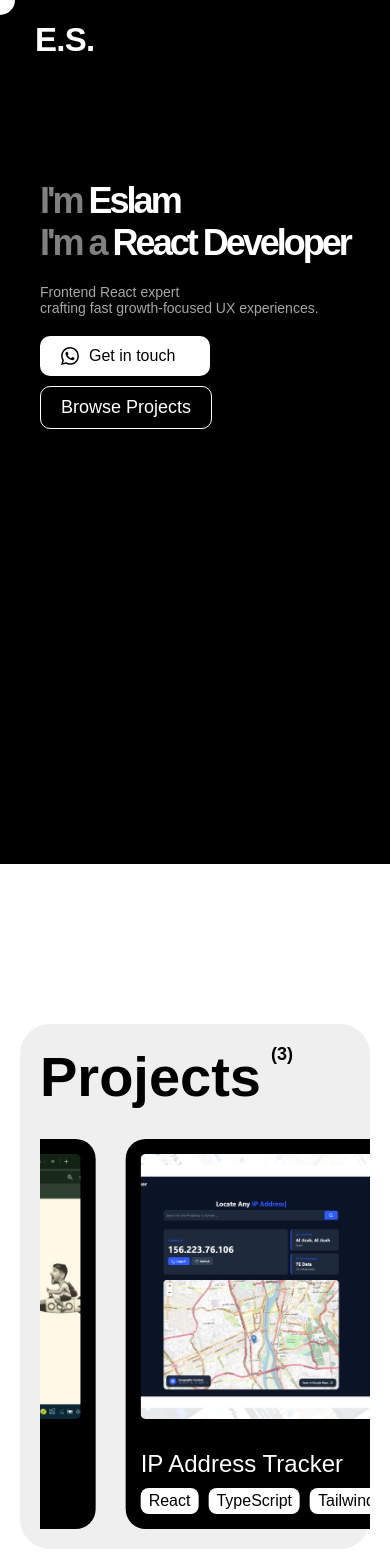
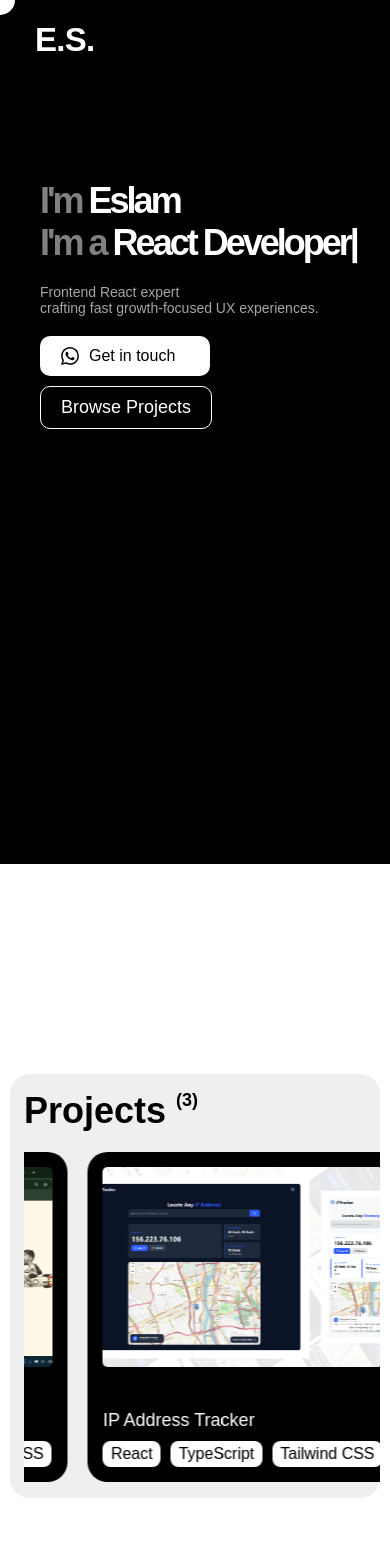
Before and after one commit to eslamsaiedd/portfolio, a React (Vite) app: page / in a window 390 px wide. Shown: the top 1568 px of the page. Built offline with nearby package versions, Linux system fonts and the light colour scheme.

Commit message:
fix: enhance scrolling on mobile screen

```diff
--- a/src/components/sections/work/Work.module.css
+++ b/src/components/sections/work/Work.module.css
@@ -116,9 +116,48 @@
 }
 
 
+
 @media (max-width: 768px) {
 
+  .cardsRow {
+    padding-left: calc(50vw - 36vw - 10px);
+    gap: 20px;
+    will-change: transform;        /* ← GPU layer for smooth animation */
+    -webkit-backface-visibility: hidden; /* ← fixes jank on Safari/iOS */
+    backface-visibility: hidden;
+  }
+
+  .fakeScrollSection {
+    height: 400vh; /* slightly shorter than 500vh since cards are smaller */
+  }
+
+  .stickyContainer {
+    padding: 0 10px;
+  }
+
+  .background {
+    padding: 16px 0 16px 14px;
+    border-radius: 20px;
+  }
+
+  .headline {
+    font-size: 36px;
+    margin-bottom: 20px;
+  }
+
   .content {
-    width: 350px;
+    width: 72vw;       /* fills most of screen, showing edge of next card */
+    max-width: 300px;
+    height: auto;
+    min-height: 300px;
   }
+
+  .wrapperImg {
+    height: 200px;
+  }
+
+  .nameProject {
+    font-size: 18px;
+  }
+
 }
--- a/src/components/sections/work/Work.tsx
+++ b/src/components/sections/work/Work.tsx
@@ -1,3 +1,109 @@
+
+// import styles from "./Work.module.css";
+// import "../../../App.css";
+// import image from "../../../../assets/Screenshot (25)-B1GOzr0T.png";
+// import ipTrackerImage from "../../../../assets/Sticker (1).png";
+// import eCommerceSinglePage from "../../../../assets/single-page.png";
+// import { motion, useScroll, useTransform } from "framer-motion";
+// import { useRef } from "react";
+
+// const container = {
+//   hidden: {},
+//     show: { transition: { staggerChildren: 0.2 } },
+// };
+
+// const item = {
+//     hidden: { opacity: 0, y: 30 },
+//     show: { opacity: 1, y: 0, transition: { duration: 0.8, ease: "easeOut" } },
+// } as const;
+
+
+// export function Work() {
+//   const sectionRef = useRef(null);
+
+//   const projects = [
+//     {
+//       id: 1,
+//       href: "https://www.stepup-academy.org/",
+//       title: "Stepup Academy",
+//       tools: ["React", "TypeScript", "Tailwind CSS"],
+//       image: image
+//     },
+//     {
+//       id: 2,
+//       href: "https://ipaddresstracker-ver1.netlify.app/",
+//       title: "IP Address Tracker",
+//       tools: ["React", "TypeScript", "Tailwind CSS"],
+//       image:  ipTrackerImage
+//     },
+//     {
+//       id: 3,
+//       href: "https://single-page-sneakers-store.netlify.app/",
+//       title: "E-commerce Website",
+//       tools: ["HTML", "CSS", "JavaScript"],
+//       image: eCommerceSinglePage
+//     }
+//   ]
+
+//   const { scrollYProgress } = useScroll({
+//     target: sectionRef,
+//     offset: ["start start", "end end"],
+//   })
+
+//   const x = useTransform(scrollYProgress, [0, 1], ["0%", "-60%"]);
+
+//   return (
+//     <section id="Work" ref={sectionRef} className={styles.fakeScrollSection}>
+//       <motion.div
+//         variants={container}
+//         initial="hidden"
+//         whileInView="show"
+//         viewport={{ once: true, amount: 0.1 }}
+//         className={styles.stickyContainer}
+//        >
+//         <motion.div
+//         variants={item}
+//         initial="hidden"
+//         whileInView="show"
+//         viewport={{ once: true, amount: 0.1 }}
+//         className={`${styles.background} `}>
+//           <div className={styles.headline}>
+//             Projects
+//             <span className={styles.numberOfProjects}>({projects.length})</span>
+//           </div>
+
+//           <div className={styles.horizontalWrapper}>
+//             <motion.div
+//               className={styles.cardsRow}
+//               style={{ x }}
+//             >
+//               {projects.map((item) => (
+//                 <a key={item.id} href={item.href} target="_blank" rel="noopener noreferrer" className={styles.wrapperContent}>
+//                   <div className={styles.content}>
+//                     <img className={styles.wrapperImg} src={item.image} alt="" />
+
+//                     <div className={styles.infoWrapper}>
+//                       <div className={styles.nameProject}>
+//                         {item.title}
+//                       </div>
+
+//                       <div className={styles.toolsWrapper}>
+//                           {item.tools.map((tool, index) => (
+//                             <div key={index} className={styles.toolsProject}>{tool}</div>
+//                           ))}
+//                       </div>
+//                     </div>
+
+//                   </div>
+//                 </a>
+//               ))}
+//             </motion.div>
+//           </div>
+//         </motion.div>
+//       </motion.div>
+//     </section>
+//   );
+// }
 
 import styles from "./Work.module.css";
 import "../../../App.css";
@@ -17,9 +123,9 @@ const item = {
   show: { opacity: 1, y: 0, transition: { duration: 0.8, ease: "easeOut" } },
 } as const;
 
-
 export function Work() {
   const sectionRef = useRef(null);
+  const isMobile = window.innerWidth <= 768;
 
   const projects = [
     {
@@ -27,30 +133,35 @@ export function Work() {
       href: "https://www.stepup-academy.org/",
       title: "Stepup Academy",
       tools: ["React", "TypeScript", "Tailwind CSS"],
-      image: image
+      image: image,
     },
     {
       id: 2,
       href: "https://ipaddresstracker-ver1.netlify.app/",
       title: "IP Address Tracker",
       tools: ["React", "TypeScript", "Tailwind CSS"],
-      image:  ipTrackerImage
+      image: ipTrackerImage,
     },
     {
       id: 3,
       href: "https://single-page-sneakers-store.netlify.app/",
       title: "E-commerce Website",
       tools: ["HTML", "CSS", "JavaScript"],
-      image: eCommerceSinglePage
-    }
-  ]
+      image: eCommerceSinglePage,
+    },
+  ];
 
   const { scrollYProgress } = useScroll({
     target: sectionRef,
     offset: ["start start", "end end"],
-  })
+  });
 
-  const x = useTransform(scrollYProgress, [0, 1], ["0%", "-60%"]);
+
+  const x = useTransform(
+    scrollYProgress,
+    [0, 1],
+    ["0%", isMobile ? "-68%" : "-60%"]
+  );
 
   return (
     <section id="Work" ref={sectionRef} className={styles.fakeScrollSection}>
@@ -66,34 +177,39 @@ export function Work() {
           initial="hidden"
           whileInView="show"
           viewport={{ once: true, amount: 0.1 }}
-        className={`${styles.background} `}>
+          className={styles.background}
+        >
           <div className={styles.headline}>
             Projects
             <span className={styles.numberOfProjects}>({projects.length})</span>
           </div>
 
           <div className={styles.horizontalWrapper}>
-            <motion.div
-              className={styles.cardsRow}
-              style={{ x }}
+            <motion.div className={styles.cardsRow} style={{ x }}>
+              {projects.map((project) => (
+                <a
+                  key={project.id}
+                  href={project.href}
+                  target="_blank"
+                  rel="noopener noreferrer"
+                  className={styles.wrapperContent}
                 >
-              {projects.map((item) => (
-                <a key={item.id} href={item.href} target="_blank" rel="noopener noreferrer" className={styles.wrapperContent}>
                   <div className={styles.content}>
-                    <img className={styles.wrapperImg} src={item.image} alt="" />
-
+                    <img
+                      className={styles.wrapperImg}
+                      src={project.image}
+                      alt=""
+                    />
                     <div className={styles.infoWrapper}>
-                      <div className={styles.nameProject}>
-                        {item.title}
+                      <div className={styles.nameProject}>{project.title}</div>
+                      <div className={styles.toolsWrapper}>
+                        {project.tools.map((tool, index) => (
+                          <div key={index} className={styles.toolsProject}>
+                            {tool}
                           </div>
-
-                      <div className={styles.toolsWrapper}>
-                          {item.tools.map((tool, index) => (
-                            <div key={index} className={styles.toolsProject}>{tool}</div>
                         ))}
                       </div>
                     </div>
-
                   </div>
                 </a>
               ))}
```
Lines whose indentation alone changed are shown as unchanged.
